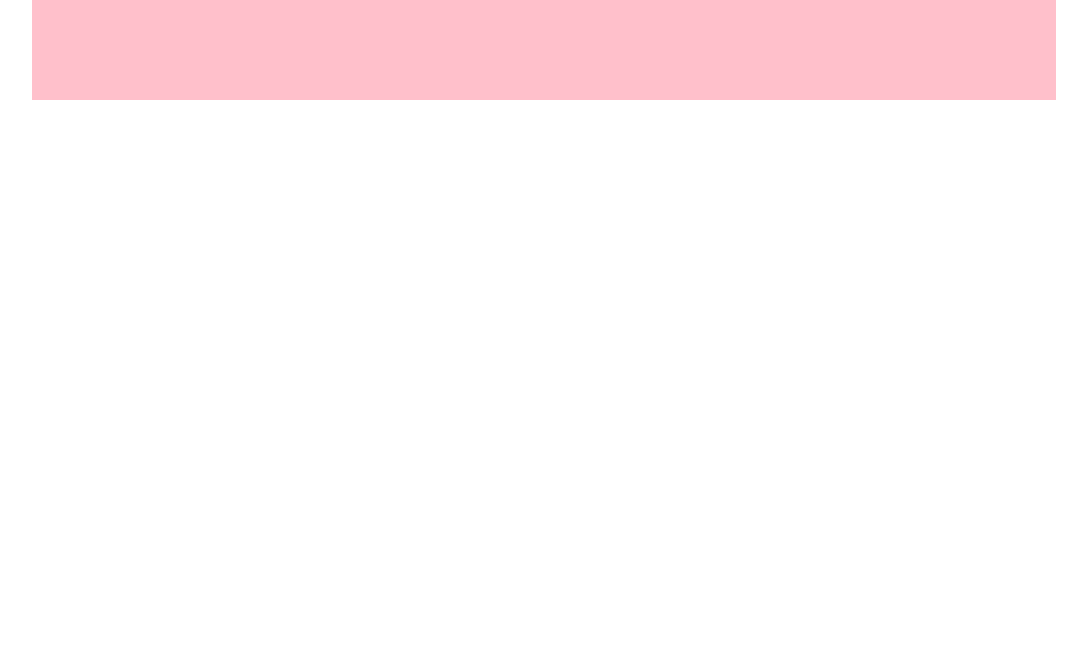
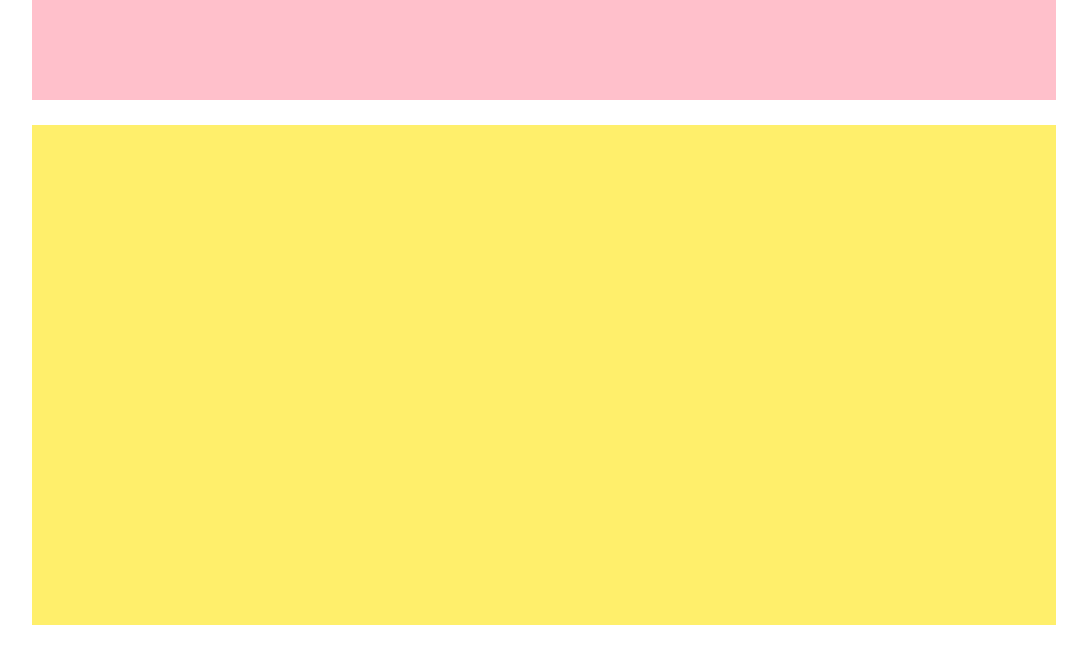
Before and after one commit to CassiniHub/htmlcss-struttura-wp, a plain HTML site: page index.html in a window 1280 px wide. Shown: the whole page, without its empty margins (96-1183 px from the left). Drawn offline with Linux system fonts and the light colour scheme.

Commit message:
Jumbotron structure
- Jumbotron debug setup

```diff
--- a/css/master.css
+++ b/css/master.css
@@ -18,7 +18,15 @@
 
 /* HEADER RULES*/
 header{
+  margin-bottom: 25px;
   /* debug rules */
   height: 100px;
   background-color: pink;
 }
+/* MAIN */
+.jumbotron{
+  margin-bottom: 25px;
+  /* jumbotron debug */
+  height: 500px;
+  background-color: #ffef6b;
+}
--- a/index.html
+++ b/index.html
@@ -16,11 +16,14 @@
     </div>
 
     <!-- MAIN -->
+    <div class="center">
+
       <main>
-
         <!-- JUMBOTRON -->
         <section>
+          <div class="jumbotron">
 
+          </div>
         </section>
 
         <!-- CONTENT -->
@@ -29,6 +32,8 @@
         </section>
       </main>
 
+    </div>
+
     <!-- FOOTER -->
     <footer>
 
```
Lines whose indentation alone changed are shown as unchanged.
